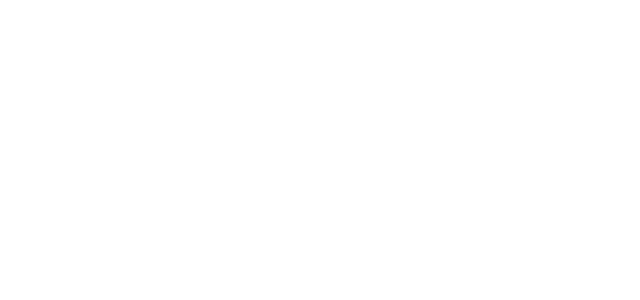
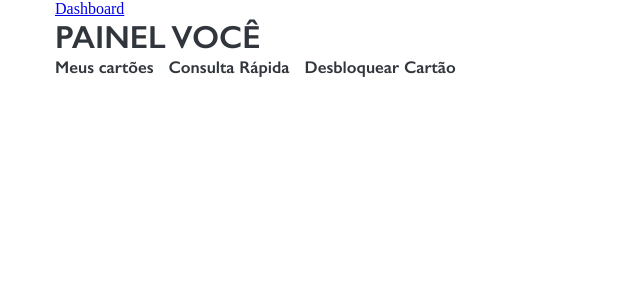
Before and after one commit to vbotio/vr-refactor, an Angular app: page /dashboard in a window 1280 px wide. Shown: the top 300 px of the page, without its empty margins (0-640 px from the left). Built offline with nearby package versions, Linux system fonts and the light colour scheme.

Commit message:
inclusao de variaveis e mixins

```diff
--- a/src/app/app.component.scss
+++ b/src/app/app.component.scss
@@ -0,0 +1 @@
+@import '../styles';
--- a/src/app/dashboard/dashboard.component.scss
+++ b/src/app/dashboard/dashboard.component.scss
@@ -1,3 +1,29 @@
+@import '../../assets/scss/_variables';
+@import '../../assets/scss/_fonts';
+
 #dashboard-component {
-
+    color: $black;
+    font-family: 'gillsans-semibold';
+    width: 1170px;
+    h1 {
+        text-transform: uppercase;
+    }
+    ul {
+        width: 100%;
+        display: flex;
+        justify-content: flex-start;
+        li {
+            margin-left: 15px;
+            padding-bottom: 5px;
+            font-size: 17px;
+            cursor: pointer;
+            &:first-child {
+                margin-left:0;
+            }
+            &:hover {
+                color: $vr-green;
+                border-bottom: 2px solid $vr-green;
+            }
+        }
+    }
 }
--- /dev/null
+++ b/src/assets/scss/_fonts.scss
@@ -0,0 +1,24 @@
+//font-family
+@font-face {
+    font-family: 'gillsans-light';
+    src: url('../../assets/fonts/gill_sans_light-webfont.eot?#iefix'); /* IE9 Compat Modes */
+    src: url('../../assets/fonts/gill_sans_light-webfont.eot') format('embedded-opentype'), /* IE6-IE8 */
+        url('../../assets/fonts/gill_sans_light-webfont.woff2') format('woff2'), /* Super Modern Browsers */
+        url('../../assets/fonts/gill_sans_light-webfont.woff') format('woff'), /* Pretty Modern Browsers */
+        url('../../assets/fonts/gill_sans_light-webfont.ttf')  format('truetype'), /* Safari, Android, iOS */
+        url('../../assets/fonts/gill_sans_light-webfont.svg#svgFontName') format('svg'); /* Legacy iOS */
+}
+
+@font-face {
+    font-family: 'gillsans-semibold';
+    src: url('../../assets/fonts/gillsans-semibold-webfont.eot'); /* IE9 Compat Modes */
+    src: url('../../assets/fonts/gillsans-semibold-webfont.eot?#iefix') format('embedded-opentype'), /* IE6-IE8 */
+         url('../../assets/fonts/gillsans-semibold-webfont.woff2') format('woff2'), /* Super Modern Browsers */
+         url('../../assets/fonts/gillsans-semibold-webfont.woff') format('woff'), /* Pretty Modern Browsers */
+         url('../../assets/fonts/gillsans-semibold-webfont.ttf')  format('truetype'), /* Safari, Android, iOS */
+}
+
+@font-face {
+    font-family: 'gillsans-mt-bold';
+    src: url('../../assets/fonts/Gill-Sans-MT-Bold.ttf')  format('truetype'), /* Safari, Android, iOS */
+}
--- /dev/null
+++ b/src/assets/scss/_mixins.scss
@@ -0,0 +1,4 @@
+@mixin size($width, $height) {
+    width: $width;
+    height: $height;
+}
--- a/src/assets/scss/_reset.scss
+++ b/src/assets/scss/_reset.scss
@@ -0,0 +1,10 @@
+//reset
+@import './_mixins';
+
+* {
+    margin:0;
+    border:0;
+    padding:0;
+    box-sizing: border-box;
+    list-style: none;
+}
--- /dev/null
+++ b/src/assets/scss/_variables.scss
@@ -0,0 +1,4 @@
+
+//variables
+$black: #31363D;
+$vr-green: #10BA54;
--- a/src/styles.scss
+++ b/src/styles.scss
@@ -1,34 +1,10 @@
-* {
-    margin:0;
-    border:0;
-    padding:0;
-    box-sizing: border-box;
-    color: white;
-    list-style: none;
+@import 'assets/scss/reset';
+
+html, body {
+    @include size(100%, 100%);
 }
 
-
-//font-family
-@font-face {
-    font-family: 'gillsans-light';
-    src: url('./assets/fonts/gill_sans_light-webfont.eot'); /* IE9 Compat Modes */
-    src: url('./assets/fonts/gill_sans_light-webfont.eot?#iefix') format('embedded-opentype'), /* IE6-IE8 */
-         url('./assets/fonts/gill_sans_light-webfont.woff2') format('woff2'), /* Super Modern Browsers */
-         url('./assets/fonts/gill_sans_light-webfont.woff') format('woff'), /* Pretty Modern Browsers */
-         url('./assets/fonts/gill_sans_light-webfont.ttf')  format('truetype'), /* Safari, Android, iOS */
-         url('./assets/fonts/gill_sans_light-webfont.svg#svgFontName') format('svg'); /* Legacy iOS */
+body {
+    display: flex;
+    justify-content: center;
 }
-
-@font-face {
-    font-family: 'gillsans-semibold';
-    src: url('assets/fonts/gillsans-semibold-webfont.eot'); /* IE9 Compat Modes */
-    src: url('assets/fonts/gillsans-semibold-webfont.eot?#iefix') format('embedded-opentype'), /* IE6-IE8 */
-         url('assets/fonts/gillsans-semibold-webfont.woff2') format('woff2'), /* Super Modern Browsers */
-         url('assets/fonts/gillsans-semibold-webfont.woff') format('woff'), /* Pretty Modern Browsers */
-         url('assets/fonts/gillsans-semibold-webfont.ttf')  format('truetype'), /* Safari, Android, iOS */
-}
-
-@font-face {
-    font-family: 'gillsans-mt-bold';
-    src: url('assets/fonts/Gill-Sans-MT-Bold.ttf')  format('truetype'), /* Safari, Android, iOS */
-}
```
